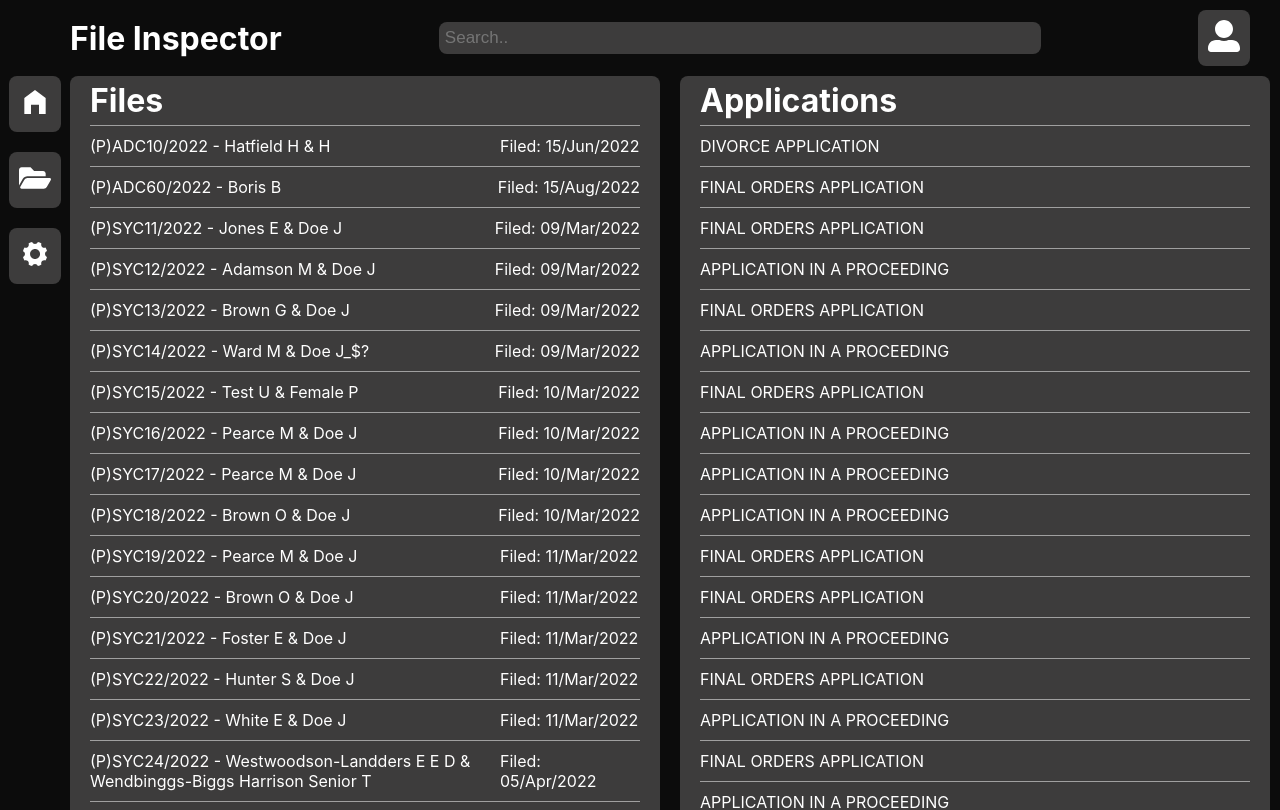
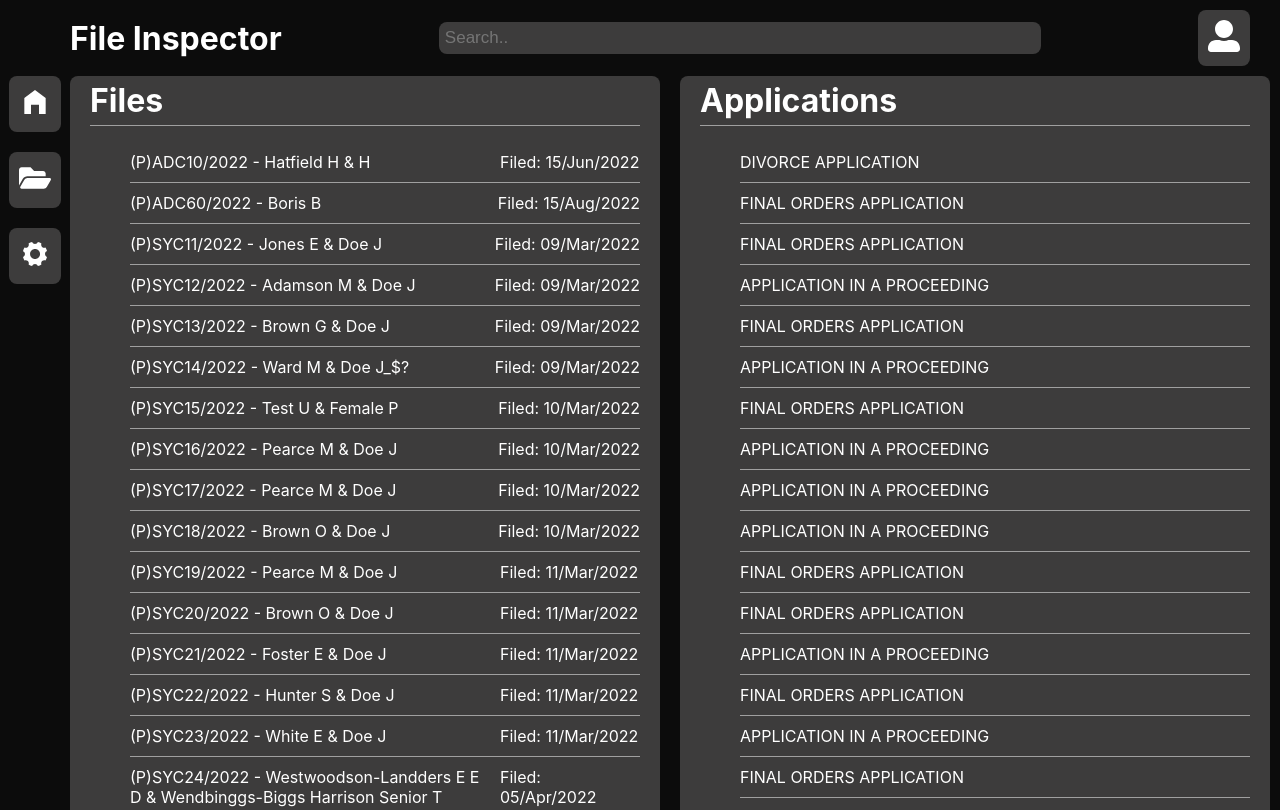
Before and after one commit to DansGoingCrazy/react-files, a React (Create React App) app: page / in a window 1280 px wide. Shown: the top 810 px of the page. Built offline with nearby package versions, Linux system fonts and the light colour scheme.

Commit message:
changed FIles and Applications to unordered lsts and File and Application to list items

```diff
--- a/src/App.js
+++ b/src/App.js
@@ -3,6 +3,8 @@ import TopNavBar from './components/TopNavBar'
 import SideNavBar from './components/SideNavBar'
 import ListColumn from './components/ListColumn'
 import ContentColumn from './components/ContentColumn'
+import File from './components/File'
+import { useState } from 'react'
 
 const App = () => {
   return (
--- a/src/components/Application.jsx
+++ b/src/components/Application.jsx
@@ -1,8 +1,8 @@
 const Application = (props) => {
   return (
-    <div className='Application'>
+    <li className='Application'>
       <p>{props.description}</p>
-    </div>
+    </li>
   )
 }
 
--- a/src/components/Applications.jsx
+++ b/src/components/Applications.jsx
@@ -4,7 +4,7 @@ const Applications = (props) =>
 {
   // console.log(props)
   return (
-    <div className="Applications">
+    <ul className="Applications">
       {props.uniqueApps.map((app) => (
         <Application
           key={app.APPLICATIONID}
@@ -14,7 +14,7 @@ const Applications = (props) =>
           applicant={app.APPLICANTNAMESDESCRIPTION}
         />
       ))}
-    </div>
+    </ul>
   )
 }
 export default Applications
--- a/src/components/File.jsx
+++ b/src/components/File.jsx
@@ -1,7 +1,7 @@
 const File = (props) => {
 // console.log(props)
   return (
-  <a className="file" href="###" id={props.file_number}>
+  <li className="file" id={props.file_number}>
     <div className="Col1">
       <p>{props.number} - {props.title}</p>
       {/* <p>Orders: </p> */}
@@ -9,8 +9,10 @@ const File = (props) => {
     <div className="Col2">
       <p>Filed: {props.filed}</p>
     </div>
-  </a>
+  </li>
   )
 }
 
+
+
 export default File
--- a/src/components/Files.jsx
+++ b/src/components/Files.jsx
@@ -4,7 +4,7 @@ const Files = (props) =>
 {
   // console.log(props)
   return (
-    <div className="files">
+    <ul className="files">
       {props.uniqueFiles.map((file) => (
         <File
           key={file.FILEID}
@@ -15,7 +15,7 @@ const Files = (props) =>
           application={file.APPLICATION}
         />
       ))}
-    </div>
+    </ul>
   )
 }
 export default Files
--- a/src/styles/App.css
+++ b/src/styles/App.css
@@ -94,8 +94,12 @@ margin:10px;
   display: flex;
   justify-content:space-between;
   padding:10px 0;
+  margin:0;
   color: #ffffff;
+  border: none;
   border-bottom: solid .5px #a0a0a0;
+  text-decoration: none;
+  background-color: #3d3c3c;
 }
 
 .file:link {
```
